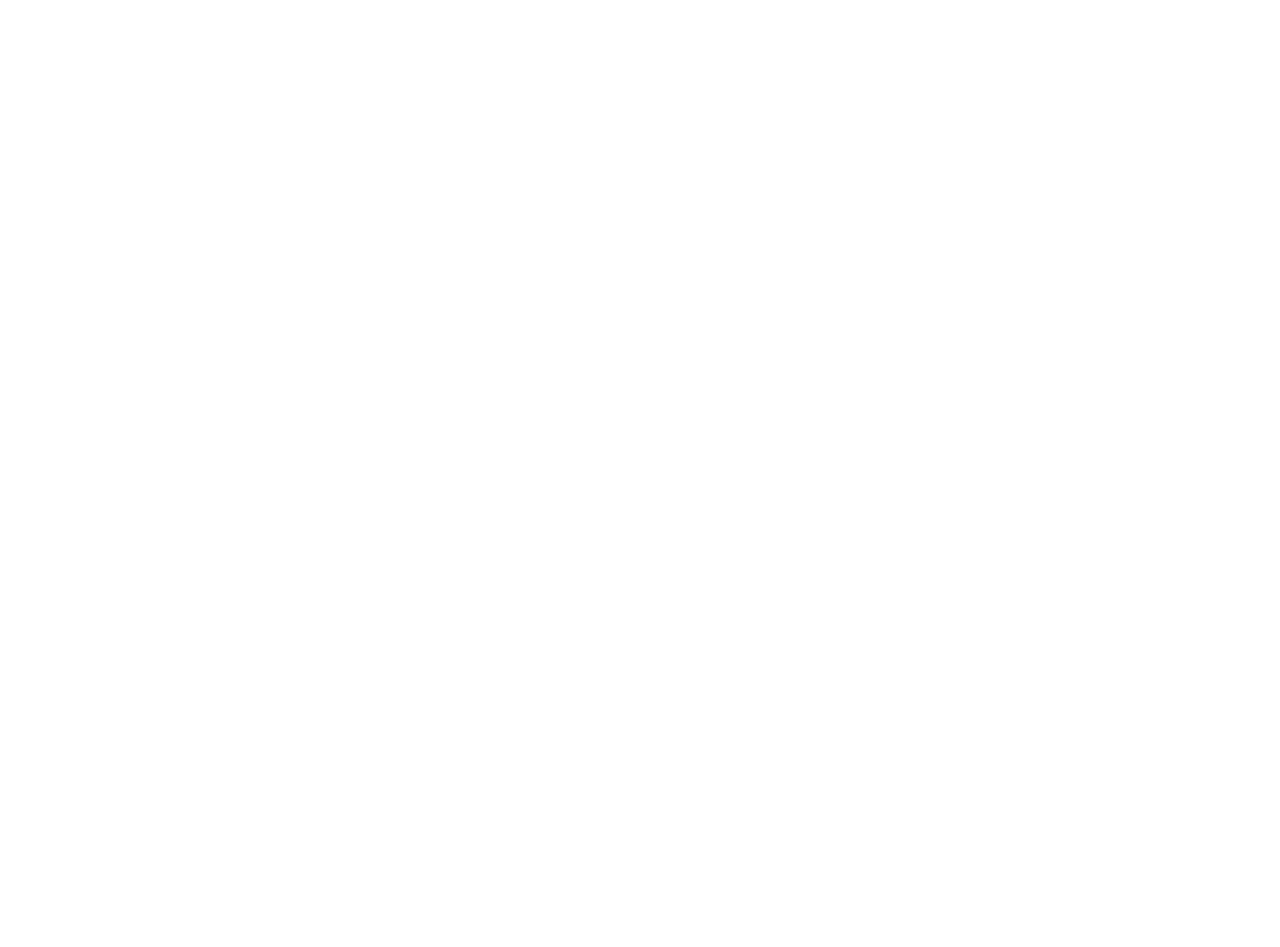
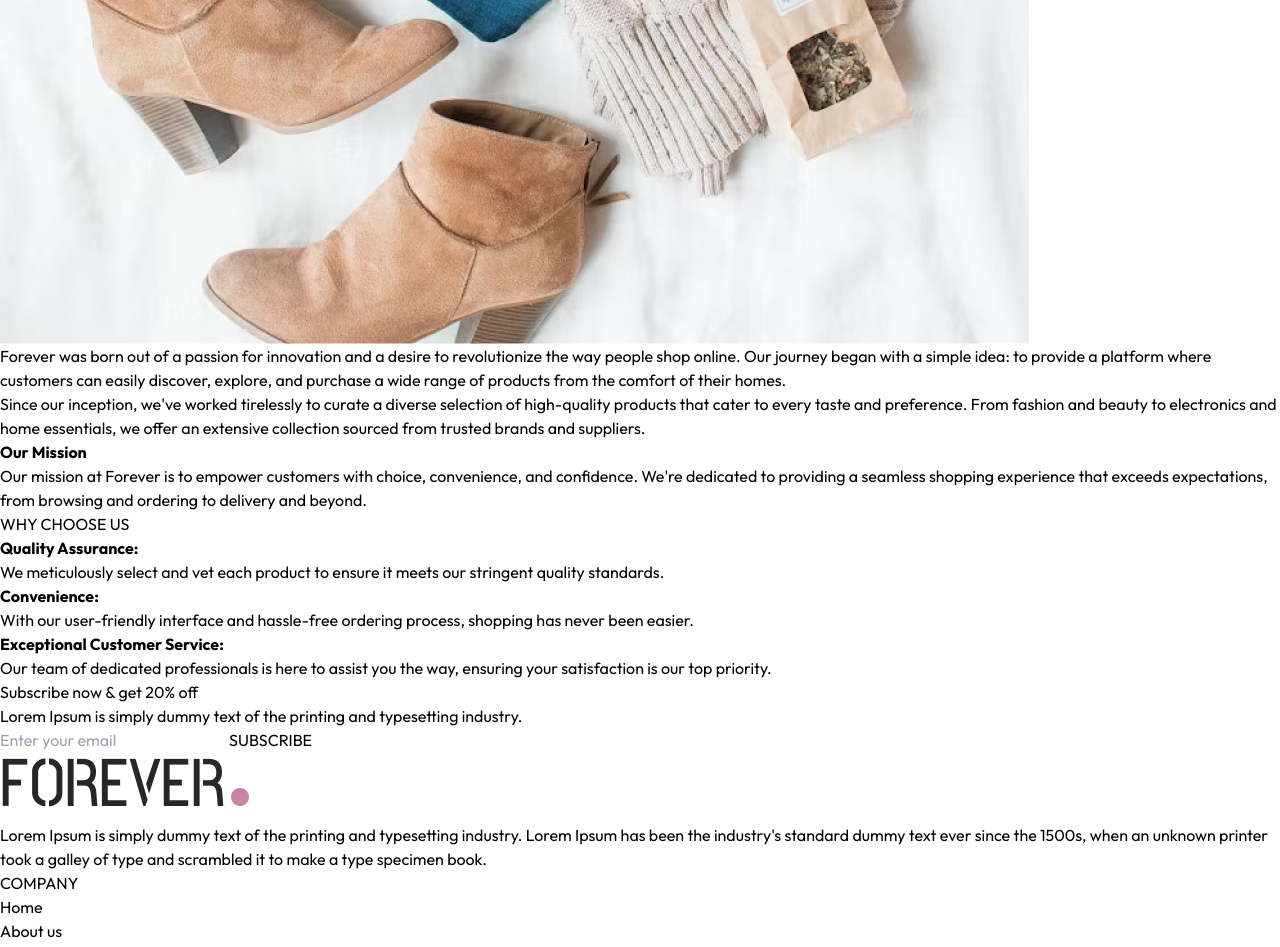
Before and after one commit to SashaMaksyutenko/react2025, a React (Vite) app in the folder reactFrontend/: page /about in a window 1280 px wide. Shown: the part 1248-2195 px from the top of the page. Before the commit the page ends 858 px from the top, so only its background shows below. Built offline with nearby package versions, Linux system fonts and the light colour scheme.

Commit message:
Create About and Contact Page

```diff
--- a/reactFrontend/src/pages/About.jsx
+++ b/reactFrontend/src/pages/About.jsx
@@ -1,9 +1,41 @@
 import React from 'react'
-
+import Title from '../components/Title'
+import NewsletterBox from '../components/NewsletterBox'
+import { assets } from '../assets/assets'
 const About = () => {
   return (
-    <div></div>
+    <div>
+      <div className='text-2xl text-center pt-8 border-t'>
+          <Title text1={'ABOUT'} text2={'US'} />
+      </div>
+      <div className='my-10 flex flex-col md:flex-row gap-16'>
+          <img className='w-full md:max-w-[450px]' src={assets.about_img} alt="" />
+          <div className='flex flex-col justify-center gap-6 md:w-2/4 text-gray-600'>
+              <p>Forever was born out of a passion for innovation and a desire to revolutionize the way people shop online. Our journey began with a simple idea: to provide a platform where customers can easily discover, explore, and purchase a wide range of products from the comfort of their homes.</p>
+              <p>Since our inception, we've worked tirelessly to curate a diverse selection of high-quality products that cater to every taste and preference. From fashion and beauty to electronics and home essentials, we offer an extensive collection sourced from trusted brands and suppliers.</p>
+              <b className='text-gray-800'>Our Mission</b>
+              <p>Our mission at Forever is to empower customers with choice, convenience, and confidence. We're dedicated to providing a seamless shopping experience that exceeds expectations, from browsing and ordering to delivery and beyond.</p>
+          </div>
+      </div>
+      <div className=' text-xl py-4'>
+          <Title text1={'WHY'} text2={'CHOOSE US'} />
+      </div>
+      <div className='flex flex-col md:flex-row text-sm mb-20'>
+          <div className='border px-10 md:px-16 py-8 sm:py-20 flex flex-col gap-5'>
+            <b>Quality Assurance:</b>
+            <p className=' text-gray-600'>We meticulously select and vet each product to ensure it meets our stringent quality standards.</p>
+          </div>
+          <div className='border px-10 md:px-16 py-8 sm:py-20 flex flex-col gap-5'>
+            <b>Convenience:</b>
+            <p className=' text-gray-600'>With our user-friendly interface and hassle-free ordering process, shopping has never been easier.</p>
+          </div>
+          <div className='border px-10 md:px-16 py-8 sm:py-20 flex flex-col gap-5'>
+            <b>Exceptional Customer Service:</b>
+            <p className=' text-gray-600'>Our team of dedicated professionals is here to assist you the way, ensuring your satisfaction is our top priority.</p>
+          </div>
+      </div>
+      <NewsletterBox/>
+    </div>
   )
 }
-
 export default About
--- a/reactFrontend/src/pages/Contact.jsx
+++ b/reactFrontend/src/pages/Contact.jsx
@@ -1,9 +1,26 @@
 import React from 'react'
-
+import Title from '../components/Title'
+import { assets } from '../assets/assets'
+import NewsletterBox from '../components/NewsletterBox'
 const Contact = () => {
   return (
-    <div></div>
+    <div>
+      <div className='text-center text-2xl pt-10 border-t'>
+          <Title text1={'CONTACT'} text2={'US'} />
+      </div>
+      <div className='my-10 flex flex-col justify-center md:flex-row gap-10 mb-28'>
+        <img className='w-full md:max-w-[480px]' src={assets.contact_img} alt="" />
+        <div className='flex flex-col justify-center items-start gap-6'>
+          <p className='font-semibold text-xl text-gray-600'>Our Store</p>
+          <p className=' text-gray-500'>54709 Willms Station <br /> Suite 350, Washington, USA</p>
+          <p className=' text-gray-500'>Tel: (415) 555-0132 <br /> Email: admin@forever.com</p>
+          <p className='font-semibold text-xl text-gray-600'>Careers at Forever</p>
+          <p className=' text-gray-500'>Learn more about our teams and job openings.</p>
+          <button className='border border-black px-8 py-4 text-sm hover:bg-black hover:text-white transition-all duration-500'>Explore Jobs</button>
+        </div>
+      </div>
+      <NewsletterBox/>
+    </div>
   )
 }
-
 export default Contact
```
